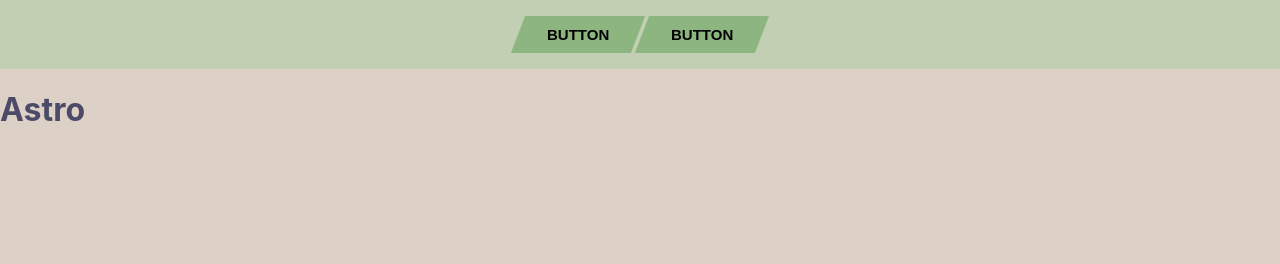
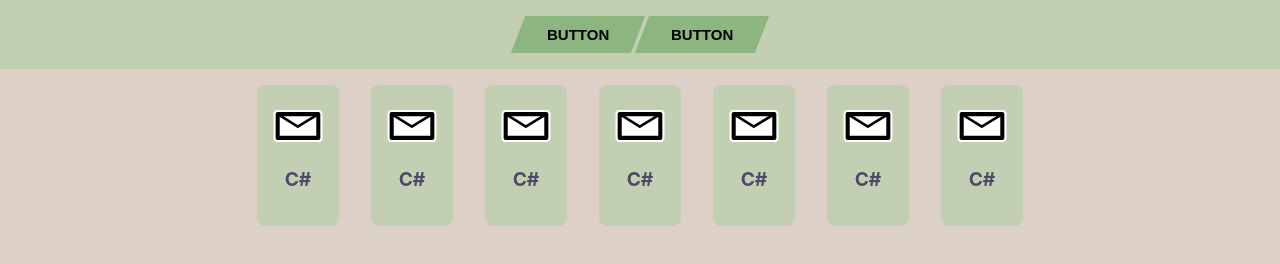
Before and after one commit to NicolasBrueckner/portfoliowebsite, an Astro site: page / in a window 1280 px wide. Built offline with nearby package versions, Linux system fonts and the light colour scheme; Astro itself is replaced by a stand-in of ours.

Commit message:
progress on components for about page

```diff
--- a/astro.config.mjs
+++ b/astro.config.mjs
@@ -1,5 +1,2 @@
 // @ts-check
 import { defineConfig } from 'astro/config';
-
-// https://astro.build/config
-export default defineConfig({});
--- /dev/null
+++ b/src/components/Skill.astro
@@ -0,0 +1,36 @@
+---
+import "../styles/colors.css";
+
+const { name, icon } = Astro.props;
+---
+
+<div class="skill-container">
+    <img src={icon} alt={name} loading="lazy" decoding="async" />
+    <h3>{name}</h3>
+</div>
+
+<style>
+    .skill-container {
+        display: flex;
+        flex-direction: column;
+        align-items: center;
+        margin: 1rem;
+        padding: 1rem;
+        border-width: 1em;
+        border-radius: 8px;
+        border-color: var(--accent);
+        background-color: var(--primary);
+        box-shadow: var(--secondary);
+    }
+    img {
+        width: 50px;
+        height: 50px;
+        margin-bottom: 0.5rem;
+    }
+    h3 {
+        text-align: center;
+        color: var(--text-color);
+        font-size: 1.2rem;
+        margin-top: 0.5rem;
+    }
+</style>
--- /dev/null
+++ b/src/components/Skillset.astro
@@ -0,0 +1,22 @@
+---
+import Skill from "../components/Skill.astro";
+---
+
+<div class="skillset-container">
+    <Skill name="C#" icon="/social_icons/icon_mail.svg" />
+    <Skill name="C#" icon="/social_icons/icon_mail.svg" />
+    <Skill name="C#" icon="/social_icons/icon_mail.svg" />
+    <Skill name="C#" icon="/social_icons/icon_mail.svg" />
+    <Skill name="C#" icon="/social_icons/icon_mail.svg" />
+    <Skill name="C#" icon="/social_icons/icon_mail.svg" />
+    <Skill name="C#" icon="/social_icons/icon_mail.svg" />
+</div>
+
+<style>
+    .skillset-container {
+        margin-inline: auto;
+        display: flex;
+        flex-wrap: wrap;
+        justify-content: center;
+    }
+</style>
--- a/src/pages/index.astro
+++ b/src/pages/index.astro
@@ -1,6 +1,7 @@
 ---
 import "../styles/global.css";
 import Header from "../components/Header.astro";
+import Skillset from "../components/Skillset.astro";
 ---
 
 <html lang="en">
@@ -12,6 +13,6 @@ import Header from "../components/Header.astro";
 	</head>
 	<body>
 		<Header />
-		<h1>Astro</h1>
+		<Skillset />
 	</body>
 </html>
```
Also changed, not shown: package.json (line endings or trailing spaces), src/components/Experience.astro (added), 1 other file.
